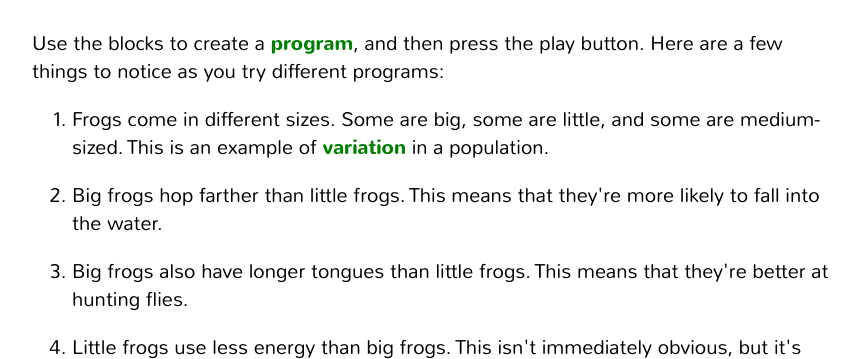
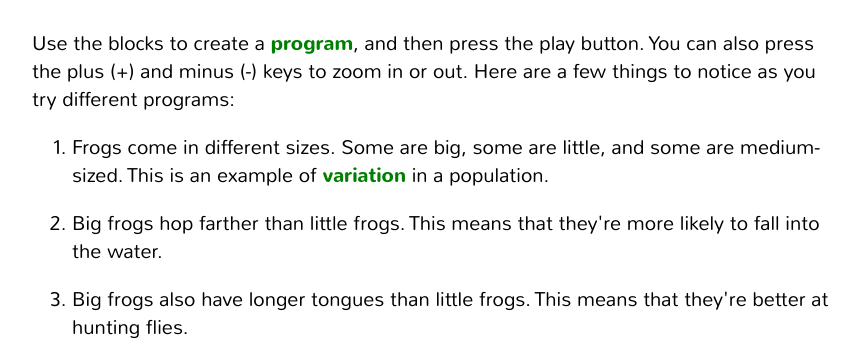
Before and after one commit to NetTango/NetTango, a Django app: template django/reese/templates/intro.html in a window 1280 px wide. Shown: the part 2273-2632 px from the top of the page, without its empty margins (208-1067 px from the left). Run offline with Django 3.2, Linux system fonts and the light colour scheme; the template is opened without the code that fills it, so the values that code supplies are empty.

Commit message:
revised instructions. added keyboard zoom indicators

```diff
--- a/django/reese/templates/intro.html
+++ b/django/reese/templates/intro.html
@@ -99,7 +99,9 @@
 
   <div class="chapter">
     <p>
-    Use the blocks to create a <span class="glossary">program</span>, and then press the play button. Here are a few things to notice as you try different programs:
+    Use the blocks to create a <span class="glossary">program</span>, and then press the play button.
+    You can also press the plus (+) and minus (-) keys to zoom in or out.
+    Here are a few things to notice as you try different programs:
     <ol>
     <li>Frogs come in different sizes. Some are big, some are little, and some are medium-sized. This is an example of <span class="glossary">variation</span> in a population.</li>
     <li>Big frogs hop farther than little frogs. This means that they're more likely to fall into the water.</li>
```
